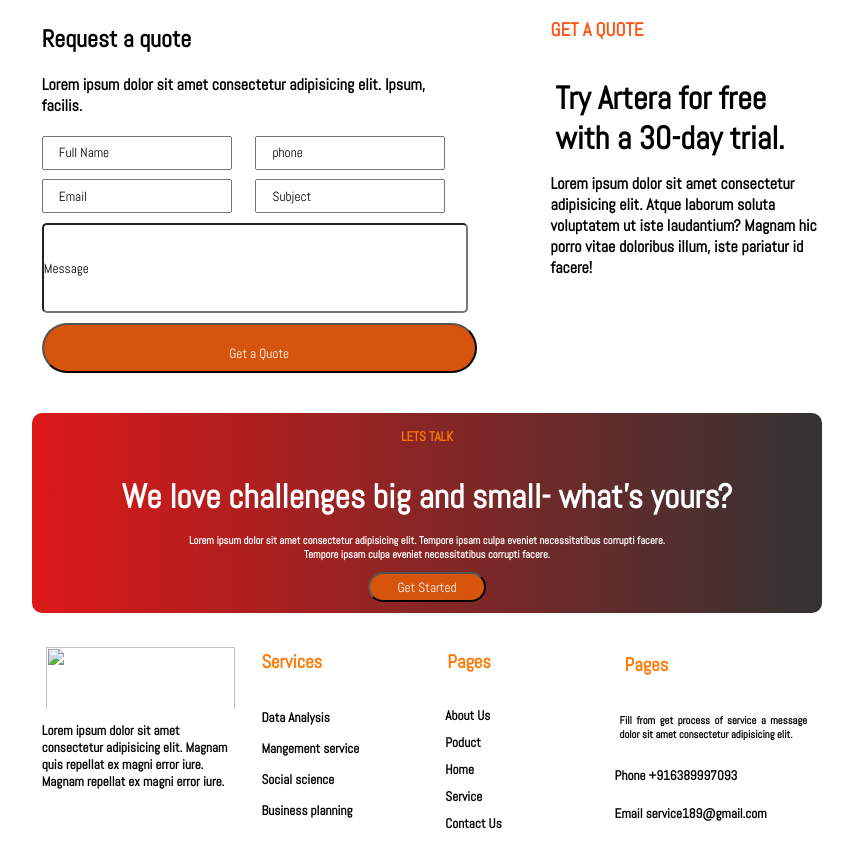
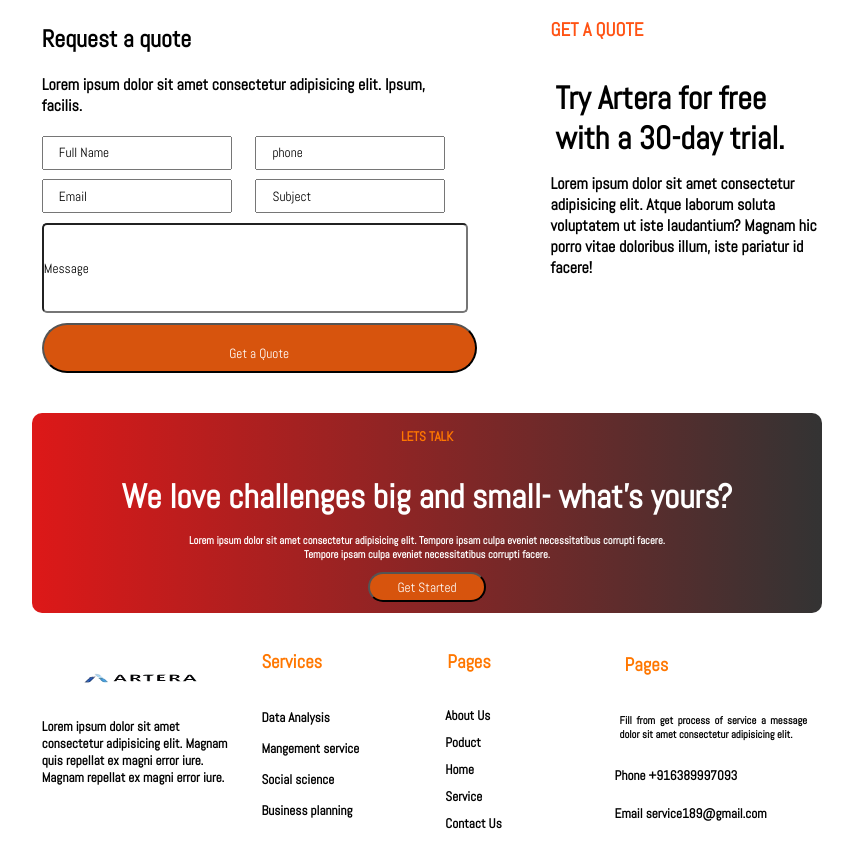
Before and after one commit to patilsushama/UiFirstTemplate, a plain HTML site: page index.html in a window 1280 px wide. Shown: the part 1035-1878 px from the top of the page, without its empty margins (213-1066 px from the left). Drawn offline with Linux system fonts and the light colour scheme.

Commit message:
Update index.html

```diff
--- a/index.html
+++ b/index.html
@@ -85,7 +85,7 @@
           </div>
           <div class="footer2">
                <div class="foot1">
-                  <img src="IMAGESartimage.png">
+                  <img src="IMAGES\artimage.png">
                     <h5>Lorem ipsum dolor sit amet consectetur adipisicing elit. Magnam quis repellat ex magni error iure. Magnam repellat ex magni error iure.</h5>
                </div>
                 <div class="foot2">
```
